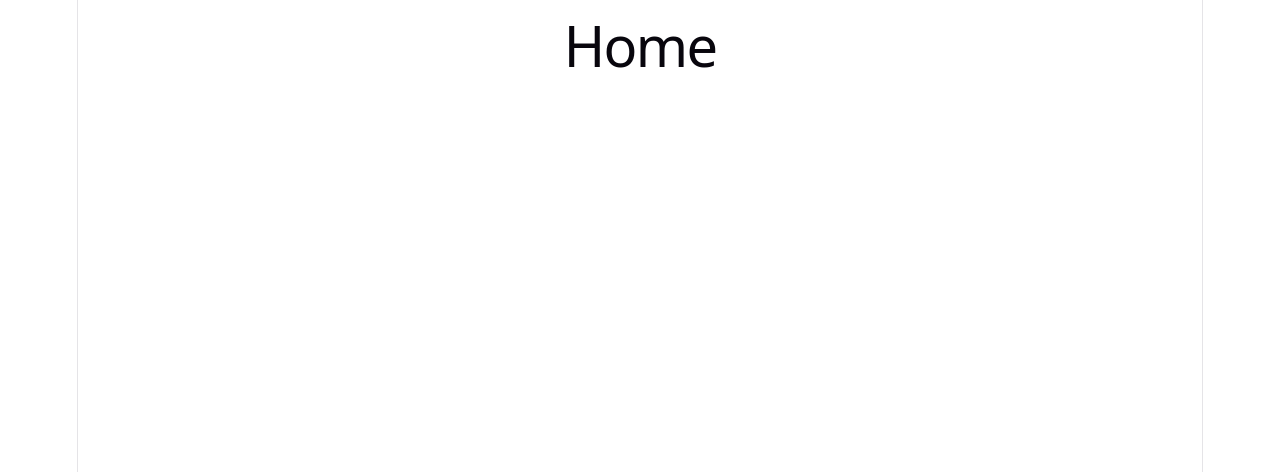
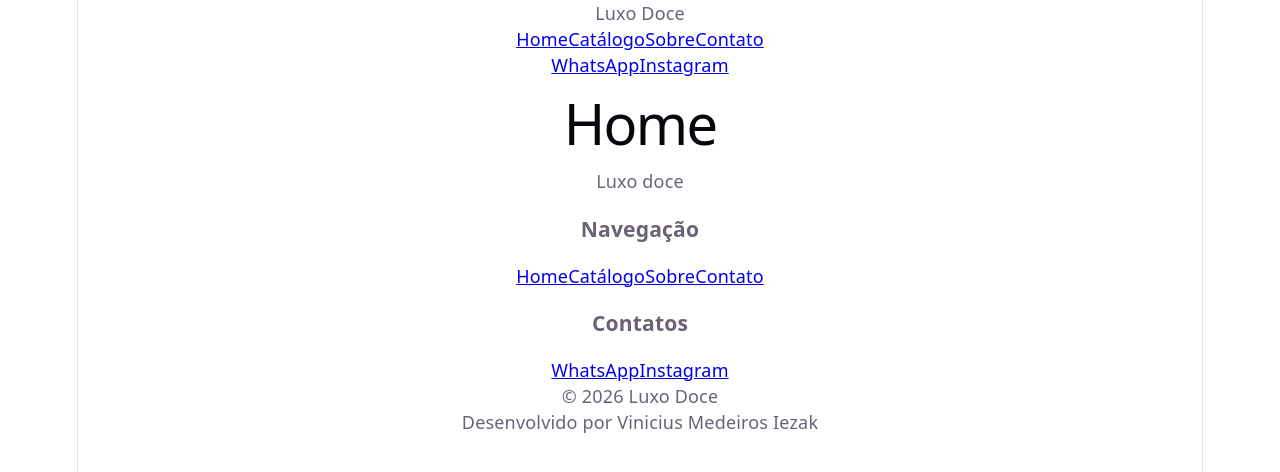
Before and after one commit to iezak/confeitaria-vitrine, a React (Vite) app: page / in a window 1280 px wide. Shown: the top 472 px of the page. Built offline with nearby package versions, Linux system fonts and the light colour scheme.

Commit message:
feat: cria layout base com Header e Footer (#14)

```diff
--- a/src/App.jsx
+++ b/src/App.jsx
@@ -3,14 +3,17 @@ import Catalogo from "./pages/Catalogo";
 import Sobre from "./pages/Sobre";
 import Contato from "./pages/Contato";
 import Home from "./pages/Home";
+import Layout from "./components/Layout/Layout";
 
 function App() {
   return (
     <Routes>
-      <Route path="/" element={<Home />} />
-      <Route path="/catalogo" element={<Catalogo />} />
-      <Route path="/sobre" element={<Sobre />} />
-      <Route path="/contato" element={<Contato />} />
+      <Route element={<Layout />}>
+        <Route path="/" element={<Home />} />
+        <Route path="/catalogo" element={<Catalogo />} />
+        <Route path="/sobre" element={<Sobre />} />
+        <Route path="/contato" element={<Contato />} />
+      </Route>
     </Routes>
   );
 }
--- /dev/null
+++ b/src/components/Footer/Footer.jsx
@@ -0,0 +1,32 @@
+import { Link } from "react-router-dom";
+
+function Footer() {
+  return (
+    <footer>
+      <p>Luxo doce</p>
+
+      <div>
+        <h3>Navegação</h3>
+        <Link to="/">Home</Link>
+        <Link to="/catalogo">Catálogo</Link>
+        <Link to="/sobre">Sobre</Link>
+        <Link to="/contato">Contato</Link>
+      </div>
+
+      <div>
+        <h3>Contatos</h3>
+        <a href="https://wa.me/5541997792875" target="_blank">
+          WhatsApp
+        </a>
+        <a href="https://www.instagram.com/luxodocetortas" target="_blank">
+          Instagram
+        </a>
+      </div>
+
+      <p>© 2026 Luxo Doce</p>
+      <p>Desenvolvido por Vinicius Medeiros Iezak</p>
+    </footer>
+  );
+}
+
+export default Footer;
--- /dev/null
+++ b/src/components/Header/Header.jsx
@@ -0,0 +1,29 @@
+import { Link } from "react-router-dom";
+
+function Header() {
+  return (
+    <header>
+      {/* Vou adicionar a imegem depois */}
+      <p>Luxo Doce</p>
+
+      <div>
+        <Link to="/">Home</Link>
+        <Link to="/catalogo">Catálogo</Link>
+        <Link to="/sobre">Sobre</Link>
+        <Link to="/contato">Contato</Link>
+      </div>
+      <div>
+        <a href="https://wa.me/5541997792875" target="_blank">
+          {/* Vou adicionar a imegem depois */}
+          WhatsApp
+        </a>
+        <a href="https://www.instagram.com/luxodocetortas" target="_blank">
+          {/* Vou adicionar a imegem depois */}
+          Instagram
+        </a>
+      </div>
+    </header>
+  );
+}
+
+export default Header;
--- /dev/null
+++ b/src/components/Layout/Layout.jsx
@@ -0,0 +1,15 @@
+import { Outlet } from "react-router-dom";
+import Footer from "../Footer/Footer";
+import Header from "../Header/Header";
+
+function Layout() {
+  return (
+    <>
+      <Header />
+      <Outlet />
+      <Footer />
+    </>
+  );
+}
+
+export default Layout;
```
